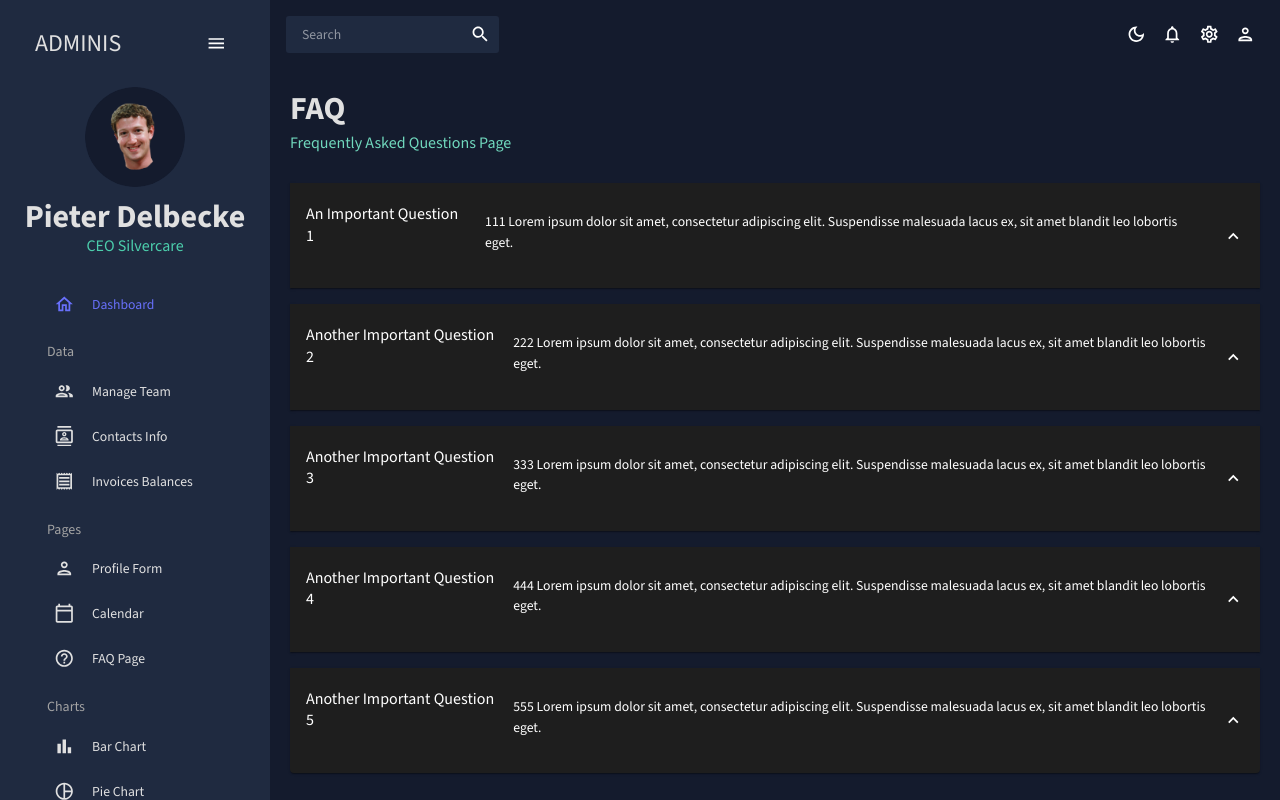
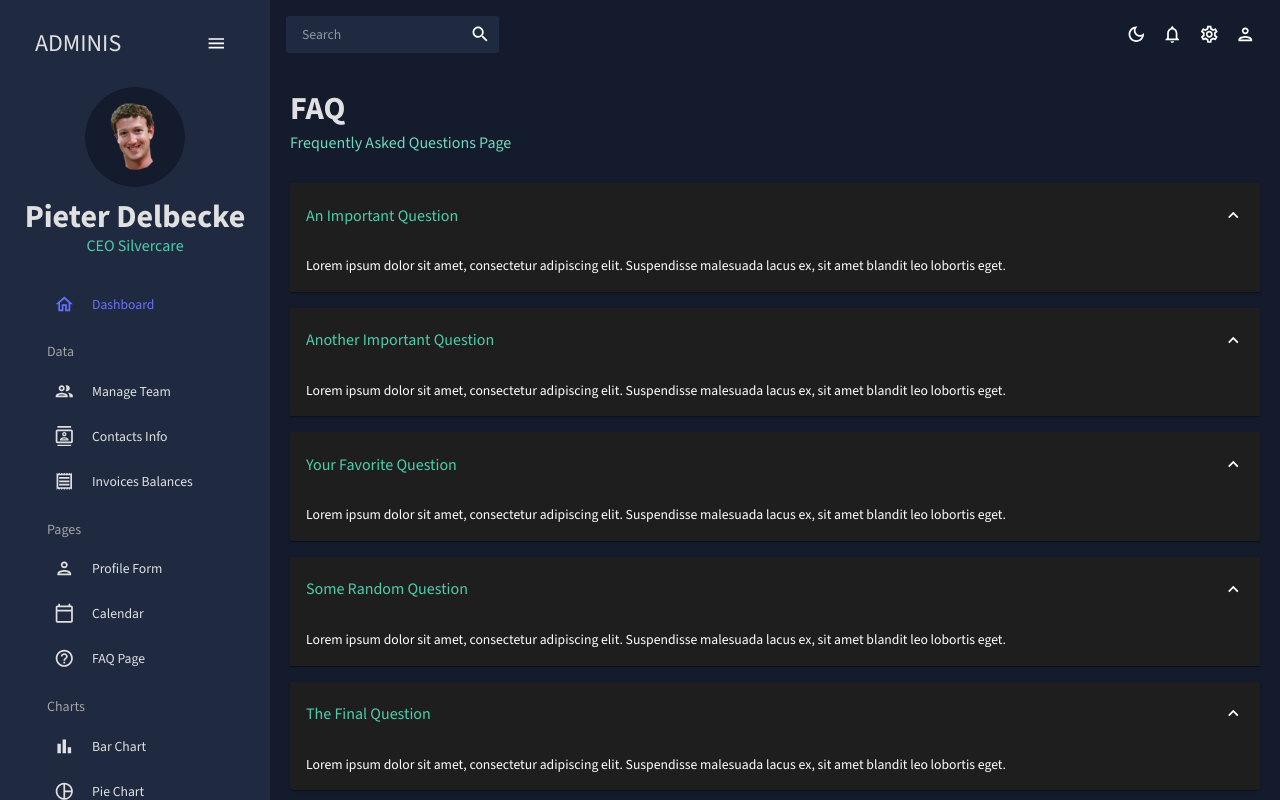
Before and after one commit to PieterJanDelbecke/react-dashboard-v2, a React (Create React App) app: page /faq in a window 1280 px wide. Built offline with nearby package versions, Linux system fonts and the light colour scheme.

Commit message:
bug fix: accordion summary

```diff
--- a/src/scenes/faq/index.jsx
+++ b/src/scenes/faq/index.jsx
@@ -1,8 +1,9 @@
-import { Box, Typography, useTheme } from "@mui/material";
+import { Box, useTheme } from "@mui/material";
 import Header from "../../components/Header";
 import Accordion from "@mui/material/Accordion";
 import AccordionSummary from "@mui/material/AccordionSummary";
 import AccordionDetails from "@mui/material/AccordionDetails";
+import Typography from "@mui/material/Typography";
 import ExpandMoreIcon from "@mui/icons-material/ExpandMore";
 import { tokens } from "../../theme";
 
@@ -12,70 +13,71 @@ const FAQ = () => {
 	return (
 		<Box m="20px">
 			<Header title="FAQ" subtitle="Frequently Asked Questions Page" />
+
 			<Accordion defaultExpanded>
 				<AccordionSummary expandIcon={<ExpandMoreIcon />}>
-					<Typography colors={colors.greenAccent[500]} variant="h5">
-						An Important Question 1
+					<Typography color={colors.greenAccent[500]} variant="h5">
+						An Important Question
 					</Typography>
+				</AccordionSummary>
 				<AccordionDetails>
 					<Typography>
-							111 Lorem ipsum dolor sit amet, consectetur adipiscing elit. Suspendisse malesuada lacus ex, sit amet
-							blandit leo lobortis eget.
+						Lorem ipsum dolor sit amet, consectetur adipiscing elit. Suspendisse malesuada lacus ex, sit amet blandit
+						leo lobortis eget.
 					</Typography>
 				</AccordionDetails>
-				</AccordionSummary>
 			</Accordion>
 			<Accordion defaultExpanded>
 				<AccordionSummary expandIcon={<ExpandMoreIcon />}>
-					<Typography colors={colors.greenAccent[500]} variant="h5">
-						Another Important Question 2
+					<Typography color={colors.greenAccent[500]} variant="h5">
+						Another Important Question
 					</Typography>
+				</AccordionSummary>
 				<AccordionDetails>
 					<Typography>
-							222 Lorem ipsum dolor sit amet, consectetur adipiscing elit. Suspendisse malesuada lacus ex, sit amet
-							blandit leo lobortis eget.
+						Lorem ipsum dolor sit amet, consectetur adipiscing elit. Suspendisse malesuada lacus ex, sit amet blandit
+						leo lobortis eget.
 					</Typography>
 				</AccordionDetails>
-				</AccordionSummary>
 			</Accordion>
 			<Accordion defaultExpanded>
 				<AccordionSummary expandIcon={<ExpandMoreIcon />}>
-					<Typography colors={colors.greenAccent[500]} variant="h5">
-						Another Important Question 3
+					<Typography color={colors.greenAccent[500]} variant="h5">
+						Your Favorite Question
 					</Typography>
+				</AccordionSummary>
 				<AccordionDetails>
 					<Typography>
-							333 Lorem ipsum dolor sit amet, consectetur adipiscing elit. Suspendisse malesuada lacus ex, sit amet
-							blandit leo lobortis eget.
+						Lorem ipsum dolor sit amet, consectetur adipiscing elit. Suspendisse malesuada lacus ex, sit amet blandit
+						leo lobortis eget.
 					</Typography>
 				</AccordionDetails>
-				</AccordionSummary>
 			</Accordion>
 			<Accordion defaultExpanded>
 				<AccordionSummary expandIcon={<ExpandMoreIcon />}>
-					<Typography colors={colors.greenAccent[500]} variant="h5">
-						Another Important Question 4
+					<Typography color={colors.greenAccent[500]} variant="h5">
+						Some Random Question
 					</Typography>
+				</AccordionSummary>
 				<AccordionDetails>
 					<Typography>
-							444 Lorem ipsum dolor sit amet, consectetur adipiscing elit. Suspendisse malesuada lacus ex, sit amet
-							blandit leo lobortis eget.
+						Lorem ipsum dolor sit amet, consectetur adipiscing elit. Suspendisse malesuada lacus ex, sit amet blandit
+						leo lobortis eget.
 					</Typography>
 				</AccordionDetails>
-				</AccordionSummary>
 			</Accordion>
 			<Accordion defaultExpanded>
 				<AccordionSummary expandIcon={<ExpandMoreIcon />}>
-					<Typography colors={colors.greenAccent[500]} variant="h5">
-						Another Important Question 5
+					<Typography color={colors.greenAccent[500]} variant="h5">
+						The Final Question
 					</Typography>
+				</AccordionSummary>
 				<AccordionDetails>
 					<Typography>
-							555 Lorem ipsum dolor sit amet, consectetur adipiscing elit. Suspendisse malesuada lacus ex, sit amet
-							blandit leo lobortis eget.
+						Lorem ipsum dolor sit amet, consectetur adipiscing elit. Suspendisse malesuada lacus ex, sit amet blandit
+						leo lobortis eget.
 					</Typography>
 				</AccordionDetails>
-				</AccordionSummary>
 			</Accordion>
 		</Box>
 	);
```
Lines whose indentation alone changed are shown as unchanged.
